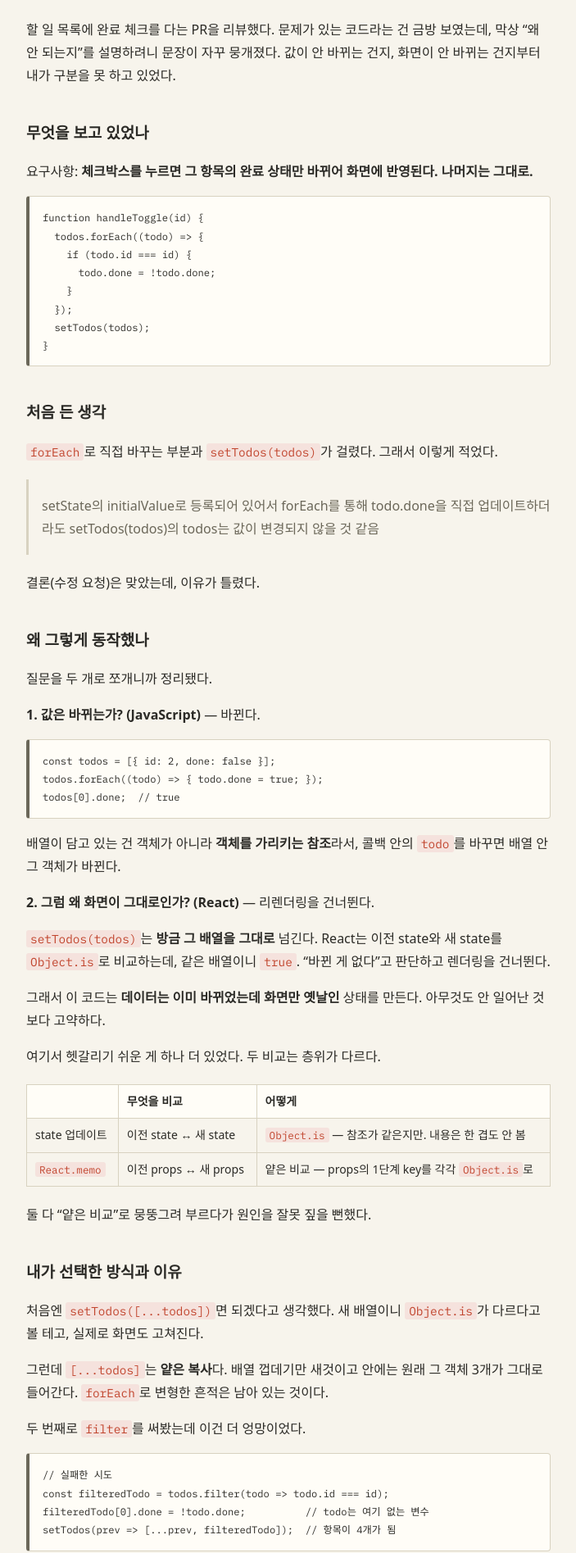
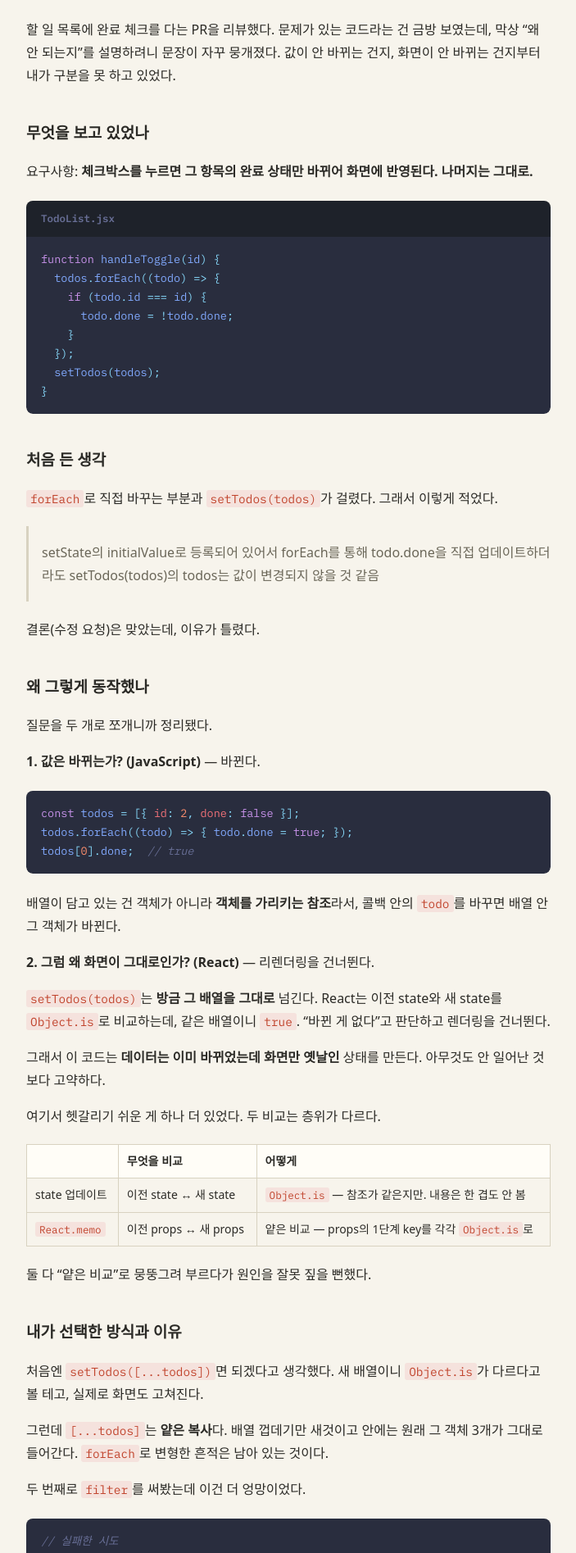
Before and after one commit to im-wen3y/im-wen3y.github.io, a Jekyll site: the page built from _posts/2026-09-06-mutating-state.md, in a window 1280 px wide. Shown: the part 325-2220 px from the top of the page at 82% size, without its empty margins (288-991 px from the left). Built offline with Jekyll 4.4.1, drawn with Linux system fonts in a browser that asks for light colours; some web fonts are replaced.

Commit message:
코드 블록 스타일링: palenight 색상 + 파일명 바
Jekyll 기본 Rouge가 붙이는 클래스에 색만 입혔다. 플러그인·JS 없음.

Co-Authored-By: Claude Opus 5 <noreply@anthropic.com>
Claude-Session: https://claude.ai/code/session_01R1cTHf89iRUNbCmD2SVr3k

````diff
--- a/_posts/2026-09-06-mutating-state.md
+++ b/_posts/2026-09-06-mutating-state.md
@@ -13,6 +13,9 @@ date: 2026-09-06 12:00:00 +0900
 ## 무엇을 보고 있었나
 
 요구사항: **체크박스를 누르면 그 항목의 완료 상태만 바뀌어 화면에 반영된다. 나머지는 그대로.**
+
+**TodoList.jsx**
+{: .filename}
 
 ```jsx
 function handleToggle(id) {
--- a/assets/style.css
+++ b/assets/style.css
@@ -66,18 +66,63 @@ code{
   padding:1px 5px;
   border-radius:3px;
 }
-pre{
+/* 코드 블록 — Rouge(Jekyll 기본 하이라이터)가 붙이는 클래스에 색만 입힌다.
+   플러그인·JS 없음. 코드 블록은 두 테마 모두에서 어둡게 고정. */
+/* 색은 shiki의 material-theme-palenight 값을 그대로 가져왔다.
+   shiki 자체는 빌드 파이프라인이 필요해 Jekyll 무플러그인 구성엔 안 맞는다. */
+:root{
+  --code-bg:#292d3e;
+  --code-fg:#a6accd;
+  --code-dim:#676e95;    /* 주석 */
+  --code-key:#c792ea;    /* import, const, return */
+  --code-str:#c3e88d;    /* 문자열 */
+  --code-fn:#82aaff;     /* 함수·변수 */
+  --code-attr:#f07178;   /* 태그·속성·프로퍼티 */
+  --code-num:#f78c6c;    /* 숫자 */
+  --code-op:#89ddff;     /* 연산자·구두점 */
+}
+pre.highlight, div.highlighter-rouge pre, pre{
   font-family:"IBM Plex Mono", ui-monospace, monospace;
-  background:var(--surface);
-  border:1px solid var(--line);
-  border-left:4px solid var(--ink-soft);
-  border-radius:4px;
-  padding:14px 16px;
+  background:var(--code-bg);
+  color:var(--code-fg);
+  border:none;
+  border-radius:0 0 8px 8px;
+  padding:16px 18px;
+  margin:0;
   overflow-x:auto;
   font-size:13.5px;
-  line-height:1.65;
+  line-height:1.7;
 }
-pre code{background:none; color:var(--ink); padding:0;}
+div.highlighter-rouge, figure.highlight{
+  margin:22px 0;
+  border-radius:8px;
+  overflow:hidden;
+}
+/* 코드 블록 위 파일명 바: 코드 펜스 바로 앞 문단에 {: .filename} 을 붙인다 */
+p.filename{
+  font-family:"IBM Plex Mono", ui-monospace, monospace;
+  font-size:12.5px;
+  color:var(--code-dim);
+  background:#1e222a;
+  padding:11px 18px;
+  margin:22px 0 0;
+  border-radius:8px 8px 0 0;
+}
+p.filename + div.highlighter-rouge{margin-top:0; border-radius:0 0 8px 8px;}
+p.filename + div.highlighter-rouge pre{border-radius:0 0 8px 8px;}
+pre code{background:none; color:inherit; padding:0; font-size:inherit;}
+
+.highlight .c, .highlight .c1, .highlight .cm, .highlight .cs{color:var(--code-dim); font-style:italic;}
+.highlight .k, .highlight .kd, .highlight .kc, .highlight .kr, .highlight .kn{color:var(--code-key);}
+.highlight .o, .highlight .ow{color:var(--code-op);}
+.highlight .s, .highlight .s1, .highlight .s2, .highlight .sb, .highlight .se, .highlight .dl{color:var(--code-str);}
+.highlight .nf, .highlight .nx, .highlight .nb{color:var(--code-fn);}
+.highlight .nt, .highlight .nc{color:var(--code-attr);}
+.highlight .na, .highlight .py, .highlight .vi{color:var(--code-attr);}
+.highlight .m, .highlight .mi, .highlight .mf, .highlight .kt{color:var(--code-num);}
+.highlight .p{color:var(--code-op);}
+.highlight .err{color:var(--code-fg);}
+.highlight .gd{color:#f78c8c;} .highlight .gi{color:#a5d6a7;}
 blockquote{
   margin:20px 0;
   padding:2px 0 2px 16px;
````
Also changed, not shown: TEMPLATE.md (+7 -1 lines).
